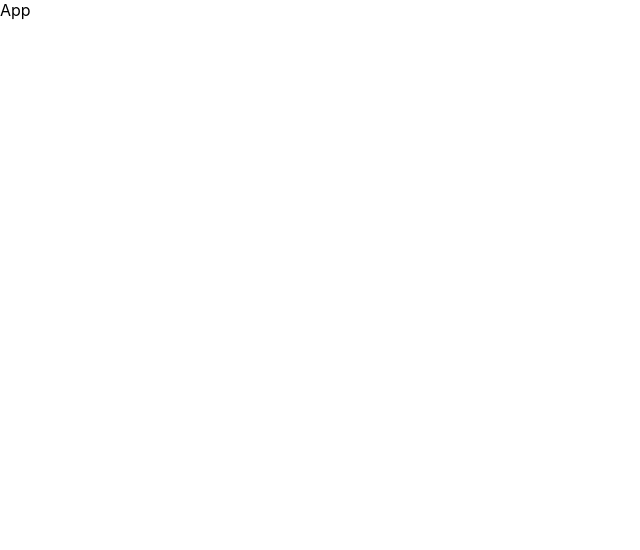
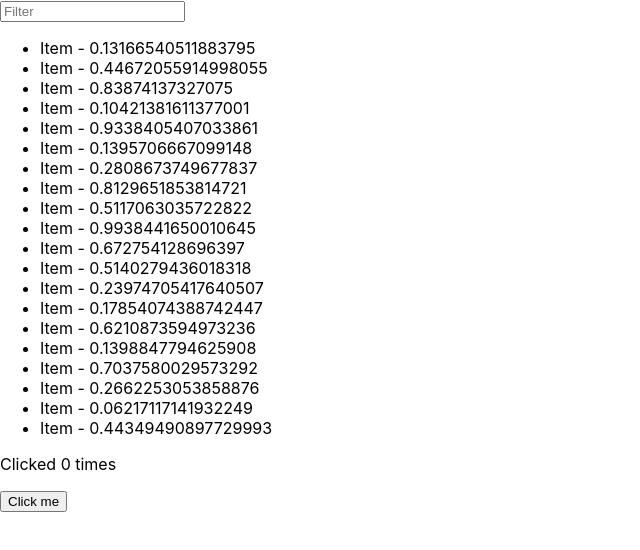
Before and after one commit to MaksymRudnyi/turorials, a React (Create React App) app in the folder client/: page / in a window 1280 px wide. Shown: the top 550 px of the page, without its empty margins (0-640 px from the left). Built offline with nearby package versions, Linux system fonts and the light colour scheme.

Commit message:
react performance tricks

```diff
--- a/client/src/App.js
+++ b/client/src/App.js
@@ -1,9 +1,41 @@
+import {useState } from 'react'
 import './App.css';
+
+const list = new Array(20).fill(0).map(() => `Item - ${Math.random()}`);
+
+const List = ({list}) => {
+    const [filer, setFilter] = useState('');
+    const filteredElements = list.filter((item) => item.includes(filer));
+
+    return (
+        <>
+            <input type="text" placeholder="Filter" onChange={(e) => setFilter(e.target.value)}/>
+
+            <ul>
+                {filteredElements.map((item) => <li key={item}>{item}</li>)}
+            </ul>
+        </>
+    )
+};
+
+const Clicker = ({children}) => {
+    const [n, setN] = useState(0);
+
+    return (
+        <div data-count={n}>
+            {children}
+            <p>Clicked {n} times</p>
+            <button onClick={() => setN(n + 1)}>Click me</button>
+        </div>
+    )
+};
 
 function App() {
   return (
     <div className="App">
-      App
+        <Clicker>
+            <List list={list}/>
+        </Clicker>
     </div>
   );
 }
```
